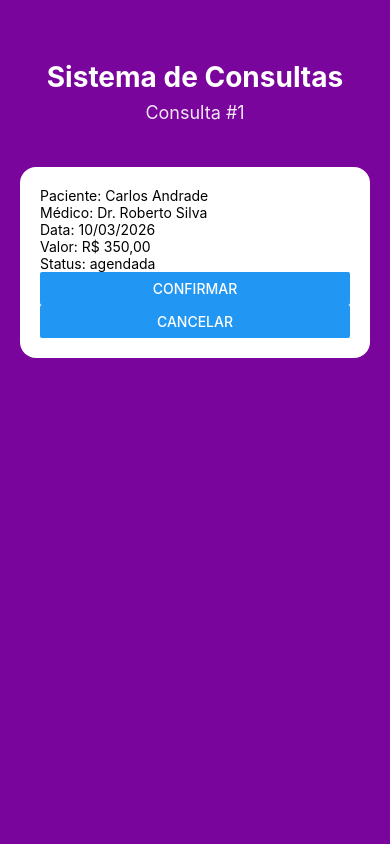
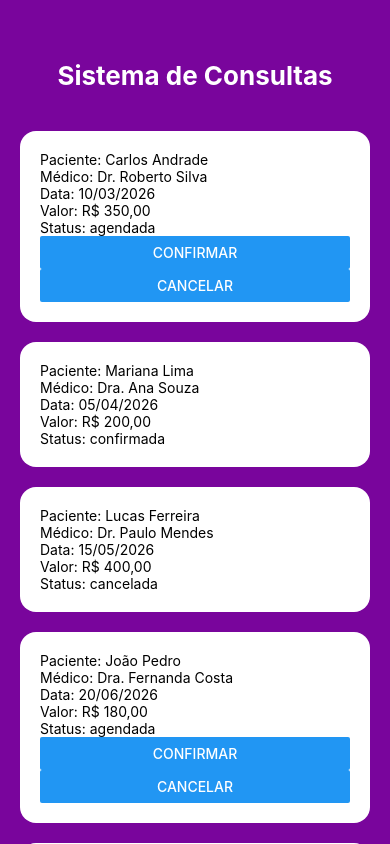
Before and after one commit to PedroCont/sistema-consultas-mobile, a React Native app: screen / in a window 390 px wide. Built offline with nearby package versions, Linux system fonts and the light colour scheme.

Commit message:
feat: implementação de lista de consultas com renderização dinâmica e atualização por id

```diff
--- a/App.tsx
+++ b/App.tsx
@@ -1,105 +1,6 @@
-import React, { useState } from "react";
-import { View, Text, StyleSheet, ScrollView } from "react-native";
-import { StatusBar } from "expo-status-bar";
-
-import { Especialidade } from "./src/types/especialidade";
-import { Paciente } from "./src/types/paciente";
-import { Medico } from "./src/interfaces/medico";
-import { Consulta } from "./src/interfaces/consulta";
-
-import { ConsultaCard } from "./src/components";
+import React from "react";
+import Home from "./src/screens/Home";
 
 export default function App() {
-  const cardiologia: Especialidade = {
-    id: 1,
-    nome: "Cardiologia",
-    descricao: "Cuidados com o coração",
-  };
-
-  const medico1: Medico = {
-    id: 1,
-    nome: "Dr. Roberto Silva",
-    crm: "CRM12345",
-    especialidade: cardiologia,
-    ativo: true,
-  };
-
-  const paciente1: Paciente = {
-    id: 1,
-    nome: "Carlos Andrade",
-    cpf: "123.456.789-00",
-    email: "carlos@email.com",
-    telefone: "(11) 98765-4321",
-  };
-
-  const [consulta, setConsulta] = useState<Consulta>({
-    id: 1,
-    medico: medico1,
-    paciente: paciente1,
-    data: new Date(2026, 2, 10),
-    valor: 350,
-    status: "agendada",
-    observacoes: "Consulta de rotina",
-  });
-
-  function confirmarConsulta() {
-    setConsulta({
-      ...consulta,
-      status: "confirmada",
-    });
-  }
-
-  function cancelarConsulta() {
-    setConsulta({
-      ...consulta,
-      status: "cancelada",
-    });
-  }
-
-  return (
-    <View style={styles.container}>
-      <StatusBar style="light" />
-
-      <ScrollView contentContainerStyle={styles.scrollContent}>
-        <View style={styles.header}>
-          <Text style={styles.titulo}>Sistema de Consultas</Text>
-          <Text style={styles.subtitulo}>
-            Consulta #{consulta.id}
-          </Text>
-        </View>
-
-        <ConsultaCard
-          consulta={consulta}
-          onConfirmar={confirmarConsulta}
-          onCancelar={cancelarConsulta}
-        />
-      </ScrollView>
-    </View>
-  );
+  return <Home />;
 }
-
-const styles = StyleSheet.create({
-  container: {
-    flex: 1,
-    backgroundColor: "#79059C",
-  },
-  scrollContent: {
-    padding: 20,
-    paddingTop: 60,
-  },
-  header: {
-    alignItems: "center",
-    marginBottom: 24,
-  },
-  titulo: {
-    fontSize: 28,
-    fontWeight: "bold",
-    color: "#fff",
-    marginBottom: 8,
-  },
-  subtitulo: {
-    fontSize: 18,
-    color: "#fff",
-    opacity: 0.9,
-  },
-});
--- a/package.json
+++ b/package.json
@@ -9,6 +9,7 @@
     "web": "expo start --web"
   },
   "dependencies": {
+    "@react-native-async-storage/async-storage": "2.2.0",
     "expo": "~55.0.8",
     "expo-status-bar": "~55.0.4",
     "react": "19.2.0",
--- /dev/null
+++ b/src/screens/Home.tsx
@@ -0,0 +1,201 @@
+import React, { useState } from "react";
+import { View, Text, ScrollView, StyleSheet } from "react-native";
+import { StatusBar } from "expo-status-bar";
+
+import { Consulta } from "../interfaces/consulta";
+import { ConsultaCard } from "../components";
+
+export default function Home() {
+  // 📦 LISTA DE CONSULTAS
+  const listaConsultas: Consulta[] = [
+  {
+    id: 1,
+    medico: {
+      id: 1,
+      nome: "Dr. Roberto Silva",
+      crm: "CRM12345",
+      especialidade: {
+        id: 1,
+        nome: "Cardiologia",
+        descricao: "Cuidados com o coração",
+      },
+      ativo: true,
+    },
+    paciente: {
+      id: 1,
+      nome: "Carlos Andrade",
+      cpf: "123.456.789-00",
+      email: "carlos@email.com",
+      telefone: "(11) 98765-4321",
+    },
+    data: new Date(2026, 2, 10),
+    valor: 350,
+    status: "agendada",
+    observacoes: "Consulta de rotina",
+  },
+
+  {
+    id: 2,
+    medico: {
+      id: 2,
+      nome: "Dra. Ana Souza",
+      crm: "CRM54321",
+      especialidade: {
+        id: 2,
+        nome: "Dermatologia",
+        descricao: "Cuidados com a pele",
+      },
+      ativo: true,
+    },
+    paciente: {
+      id: 2,
+      nome: "Mariana Lima",
+      cpf: "987.654.321-00",
+      email: "mariana@email.com",
+    },
+    data: new Date(2026, 3, 5),
+    valor: 200,
+    status: "confirmada",
+    observacoes: "Avaliação de manchas",
+  },
+
+  {
+    id: 3,
+    medico: {
+      id: 3,
+      nome: "Dr. Paulo Mendes",
+      crm: "CRM77777",
+      especialidade: {
+        id: 3,
+        nome: "Ortopedia",
+        descricao: "Sistema musculoesquelético",
+      },
+      ativo: true,
+    },
+    paciente: {
+      id: 3,
+      nome: "Lucas Ferreira",
+      cpf: "111.222.333-44",
+      email: "lucas@email.com",
+      telefone: "(11) 91234-5678",
+    },
+    data: new Date(2026, 4, 15),
+    valor: 400,
+    status: "cancelada",
+    observacoes: "Dor no joelho",
+  },
+
+  {
+    id: 4,
+    medico: {
+      id: 4,
+      nome: "Dra. Fernanda Costa",
+      crm: "CRM88888",
+      especialidade: {
+        id: 4,
+        nome: "Pediatria",
+        descricao: "Saúde infantil",
+      },
+      ativo: true,
+    },
+    paciente: {
+      id: 4,
+      nome: "João Pedro",
+      cpf: "555.666.777-88",
+      email: "joao@email.com",
+    },
+    data: new Date(2026, 5, 20),
+    valor: 180,
+    status: "agendada",
+  },
+
+  {
+    id: 5,
+    medico: {
+      id: 5,
+      nome: "Dr. Ricardo Alves",
+      crm: "CRM99999",
+      especialidade: {
+        id: 5,
+        nome: "Neurologia",
+        descricao: "Sistema nervoso",
+      },
+      ativo: true,
+    },
+    paciente: {
+      id: 5,
+      nome: "Fernanda Rocha",
+      cpf: "999.888.777-66",
+      email: "fernanda@email.com",
+      telefone: "(11) 99876-5432",
+    },
+    data: new Date(2026, 6, 12),
+    valor: 500,
+    status: "confirmada",
+    observacoes: "Enxaqueca frequente",
+  },
+];
+
+  // 🧠 STATE (LISTA)
+  const [consultas, setConsultas] = useState<Consulta[]>(listaConsultas);
+
+  // ✅ CONFIRMAR POR ID
+  function confirmarConsulta(id: number) {
+    const atualizadas = consultas.map((c) =>
+      c.id === id ? { ...c, status: "confirmada" as const } : c
+    );
+
+    setConsultas(atualizadas);
+  }
+
+  // ❌ CANCELAR POR ID
+  function cancelarConsulta(id: number) {
+    const atualizadas = consultas.map((c) =>
+      c.id === id ? { ...c, status: "cancelada" as const } : c
+    );
+
+    setConsultas(atualizadas);
+  }
+
+  return (
+    <View style={styles.container}>
+      <StatusBar style="light" />
+
+      <ScrollView contentContainerStyle={styles.scroll}>
+        <View style={styles.header}>
+          <Text style={styles.titulo}>Sistema de Consultas</Text>
+        </View>
+
+        {/* 🔥 LISTA DE CARDS */}
+        {consultas.map((c) => (
+          <ConsultaCard
+            key={c.id}
+            consulta={c}
+            onConfirmar={() => confirmarConsulta(c.id)}
+            onCancelar={() => cancelarConsulta(c.id)}
+          />
+        ))}
+      </ScrollView>
+    </View>
+  );
+}
+
+const styles = StyleSheet.create({
+  container: {
+    flex: 1,
+    backgroundColor: "#79059C",
+  },
+  scroll: {
+    padding: 20,
+    paddingTop: 60,
+  },
+  header: {
+    alignItems: "center",
+    marginBottom: 20,
+  },
+  titulo: {
+    fontSize: 26,
+    color: "#fff",
+    fontWeight: "bold",
+  },
+});
```
Also changed, not shown: 1 other file (tests, documents, lock files or other folders).
